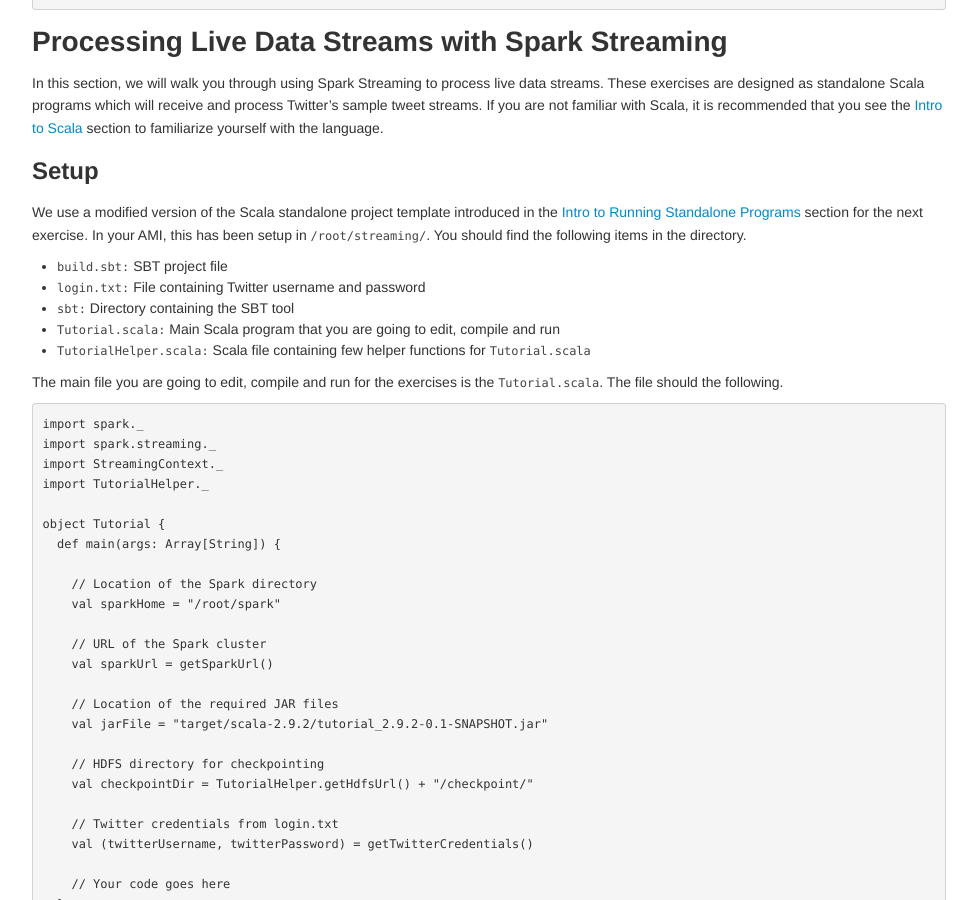
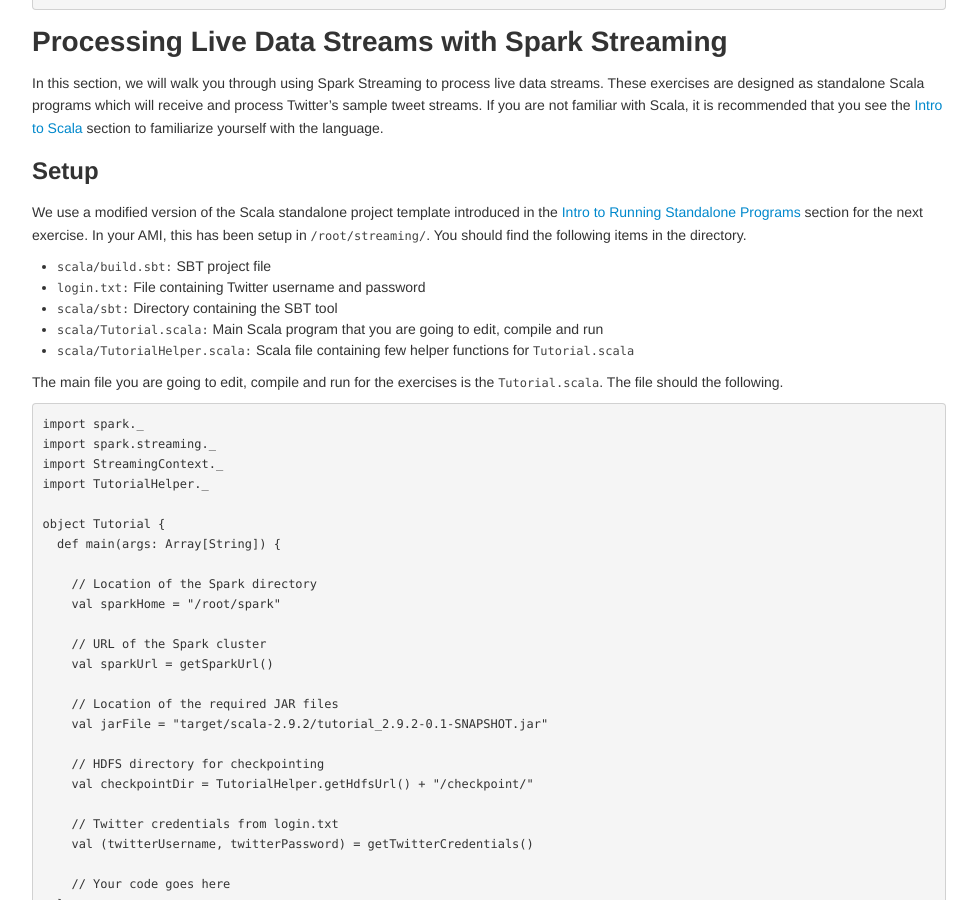
Before and after one commit to databricks/spark-training, a Jekyll site: the page built from strata_2013/index.md, in a window 1280 px wide and 900 px high, scrolled down 11235 px. Shown: the whole window, without its empty margins (151-1128 px from the left). Built offline with Jekyll 4.4.1, drawn with Linux system fonts in a browser that asks for light colours.

Commit message:
Moving streaming tutorial to /scala

```diff
--- a/strata_2013/index.md
+++ b/strata_2013/index.md
@@ -735,11 +735,11 @@
 ## Setup
 We use a modified version of the Scala standalone project template introduced in the [Intro to Running Standalone Programs](#introduction-to-running-standalone-spark-programs) section for the next exercise. In your AMI, this has been setup in `/root/streaming/`. You should find the following items in the directory.
 
-- `build.sbt:` SBT project file
+- `scala/build.sbt:` SBT project file
 - `login.txt:` File containing Twitter username and password
-- `sbt:` Directory containing the SBT tool
-- `Tutorial.scala:` Main Scala program that you are going to edit, compile and run
-- `TutorialHelper.scala:` Scala file containing few helper functions for `Tutorial.scala`
+- `scala/sbt:` Directory containing the SBT tool
+- `scala/Tutorial.scala:` Main Scala program that you are going to edit, compile and run
+- `scala/TutorialHelper.scala:` Scala file containing few helper functions for `Tutorial.scala`
 
 The main file you are going to edit, compile and run for the exercises is the `Tutorial.scala`. The file should the following.
 
--- a/streaming/login.txt
+++ /dev/null
@@ -1,2 +0,0 @@
-my.fancy.username
-my_unbreakable_password
```
Also changed, not shown: 12 other files.
